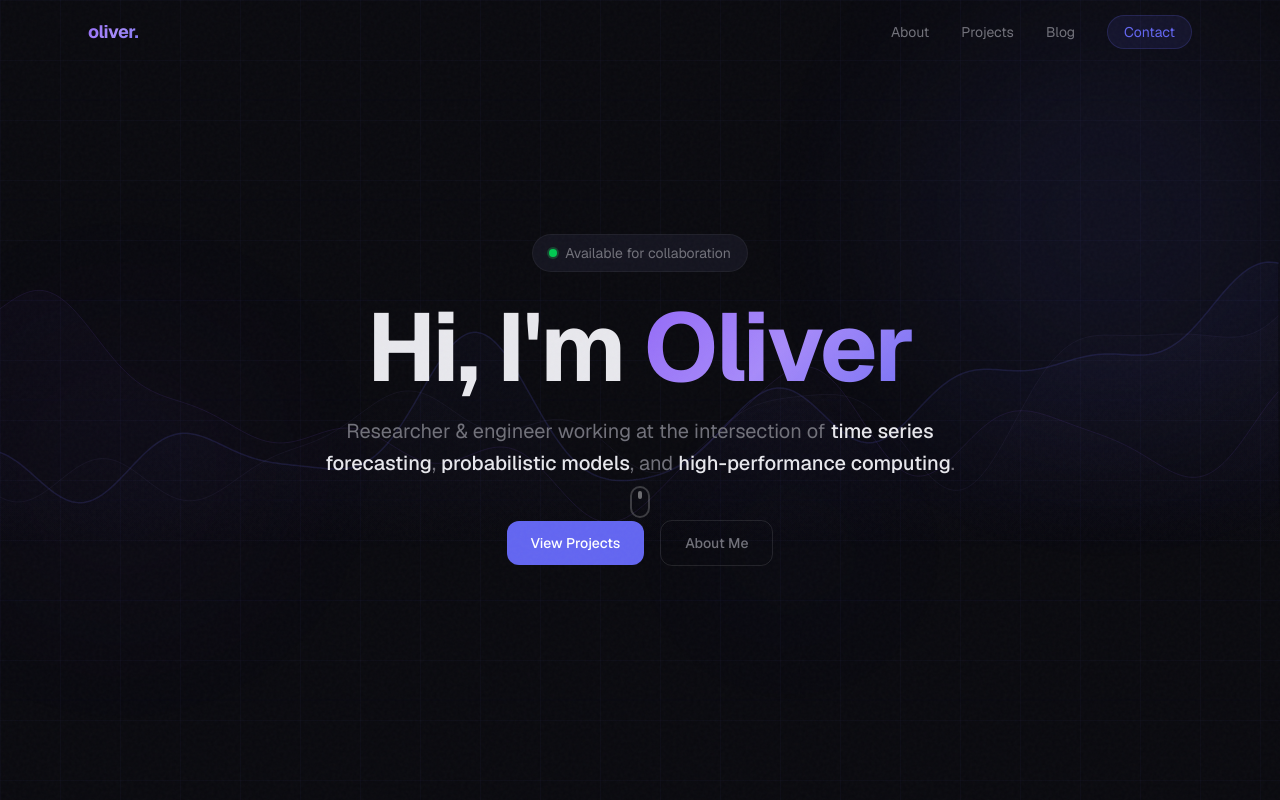
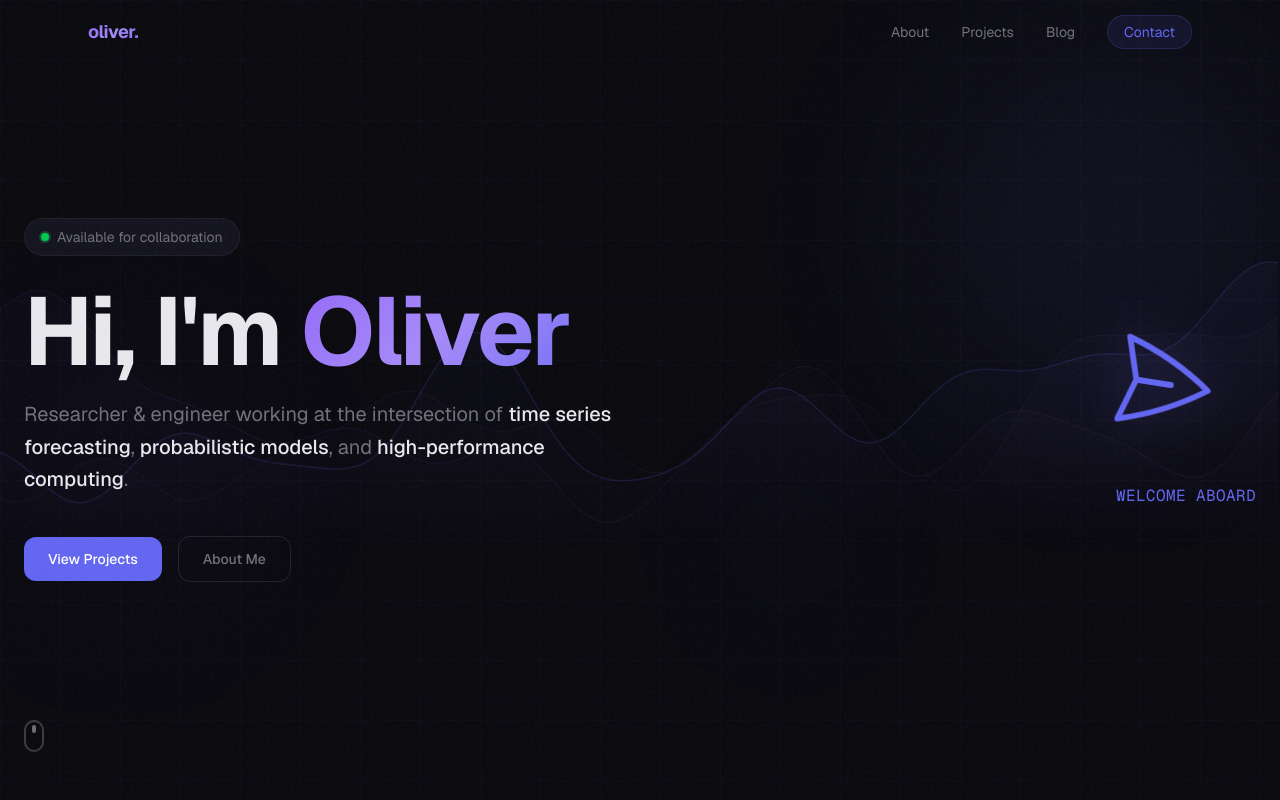
Before and after one commit to oliverwu1024/oliver_web, a Next.js app: page / in a window 1280 px wide. Shown: the top 800 px of the page. Built offline with nearby package versions, Linux system fonts and the light colour scheme.

Commit message:
welcome aboard

```diff
--- a/app/globals.css
+++ b/app/globals.css
@@ -171,3 +171,62 @@ body {
 .status-dot {
   animation: status-pulse 2s ease-in-out infinite;
 }
+
+/* Hero: plane flies in and lands on the right (transforms are from landing spot) */
+@keyframes plane-fly-land {
+  0% {
+    opacity: 0;
+    transform: translate(-75vw, -32vh) rotate(-32deg) scale(0.55);
+  }
+  10% {
+    opacity: 1;
+  }
+  45% {
+    transform: translate(-28vw, -14vh) rotate(-12deg) scale(1);
+  }
+  70% {
+    transform: translate(-12vw, 2vh) rotate(-3deg) scale(1);
+  }
+  88% {
+    transform: translate(0, 18px) rotate(14deg) scale(1);
+  }
+  100% {
+    opacity: 1;
+    transform: translate(0, 12px) rotate(9deg) scale(1);
+  }
+}
+
+@keyframes welcome-aboard-reveal {
+  0%,
+  72% {
+    opacity: 0;
+    transform: translateY(12px);
+  }
+  100% {
+    opacity: 1;
+    transform: translateY(0);
+  }
+}
+
+.plane-fly-land {
+  animation: plane-fly-land 3.2s cubic-bezier(0.33, 0, 0.2, 1) forwards;
+  opacity: 0;
+}
+
+.welcome-aboard-reveal {
+  animation: welcome-aboard-reveal 3.4s ease-out forwards;
+  opacity: 0;
+}
+
+@media (prefers-reduced-motion: reduce) {
+  .plane-fly-land {
+    animation: none;
+    opacity: 1;
+    transform: translate(0, 12px) rotate(9deg) scale(1);
+  }
+  .welcome-aboard-reveal {
+    animation: none;
+    opacity: 1;
+    transform: none;
+  }
+}
--- a/app/page.tsx
+++ b/app/page.tsx
@@ -48,13 +48,42 @@ const highlights = [
   },
 ];
 
+function PlaneWelcome() {
+  return (
+    <div className="relative w-full max-w-md mx-auto lg:mx-0 lg:ml-auto min-h-[200px] sm:min-h-[240px] flex flex-col items-center lg:items-end justify-center">
+      <div className="relative w-full h-36 sm:h-44 flex items-end justify-center lg:justify-end overflow-visible">
+        <div className="plane-fly-land absolute bottom-8 sm:bottom-10 right-[12%] sm:right-[18%] lg:right-[8%] origin-center will-change-transform">
+          <svg
+            className="w-20 h-20 sm:w-28 sm:h-28 text-accent drop-shadow-[0_0_24px_rgba(99,102,241,0.35)]"
+            fill="none"
+            viewBox="0 0 24 24"
+            stroke="currentColor"
+            strokeWidth={1.25}
+            aria-hidden
+          >
+            <path
+              strokeLinecap="round"
+              strokeLinejoin="round"
+              d="M6 12 3.269 3.126A59.769 59.769 0 0 1 21.485 12 59.77 59.77 0 0 1 3.27 20.874L5.999 12Zm0 0h7.5"
+            />
+          </svg>
+        </div>
+      </div>
+      <p className="welcome-aboard-reveal mt-4 text-right w-full font-mono text-sm sm:text-base tracking-wide text-accent uppercase">
+        Welcome aboard
+      </p>
+    </div>
+  );
+}
+
 export default function Home() {
   return (
     <>
       {/* Hero */}
-      <section className="relative min-h-screen flex items-center justify-center px-6 overflow-hidden">
+      <section className="relative min-h-screen flex items-center px-6 overflow-hidden">
         <TimeSeriesBackground />
-        <div className="relative z-10 max-w-4xl mx-auto text-center">
+        <div className="relative z-10 w-full max-w-7xl mx-auto grid lg:grid-cols-2 gap-12 lg:gap-8 items-center py-20 lg:py-0">
+          <div className="text-left max-w-2xl">
             <div className="animate-fade-in-up inline-flex items-center gap-2 px-4 py-2 rounded-full bg-surface border border-white/5 mb-8">
               <span className="w-2 h-2 rounded-full bg-green-500 status-dot" />
               <span className="text-sm text-muted">Available for collaboration</span>
@@ -65,14 +94,14 @@ export default function Home() {
               <span className="gradient-text">Oliver</span>
             </h1>
 
-          <p className="animate-fade-in-up animation-delay-200 text-lg sm:text-xl text-muted max-w-2xl mx-auto mb-10 leading-relaxed">
+            <p className="animate-fade-in-up animation-delay-200 text-lg sm:text-xl text-muted max-w-2xl mb-10 leading-relaxed">
               Researcher & engineer working at the intersection of{" "}
               <span className="text-foreground font-medium">time series forecasting</span>,{" "}
               <span className="text-foreground font-medium">probabilistic models</span>, and{" "}
               <span className="text-foreground font-medium">high-performance computing</span>.
             </p>
 
-          <div className="animate-fade-in-up animation-delay-300 flex flex-wrap items-center justify-center gap-4">
+            <div className="animate-fade-in-up animation-delay-300 flex flex-wrap items-center justify-start gap-4">
               <Link
                 href="/projects"
                 className="group relative px-6 py-3 rounded-xl bg-accent text-white font-medium text-sm overflow-hidden transition-all hover:shadow-lg hover:shadow-accent/25"
@@ -87,12 +116,15 @@ export default function Home() {
                 About Me
               </Link>
             </div>
+          </div>
+
+          <PlaneWelcome />
+        </div>
 
         {/* Scroll indicator */}
-          <div className="animate-fade-in animation-delay-800 absolute bottom-12 left-1/2 -translate-x-1/2">
+        <div className="animate-fade-in animation-delay-800 absolute bottom-12 left-6 sm:left-10 lg:left-[max(1.5rem,calc((100vw-80rem)/2+1.5rem))]">
           <div className="w-5 h-8 rounded-full border-2 border-white/20 flex items-start justify-center p-1">
             <div className="w-1 h-2 rounded-full bg-white/40 animate-bounce" />
-            </div>
           </div>
         </div>
       </section>
```
Lines whose indentation alone changed are shown as unchanged.
